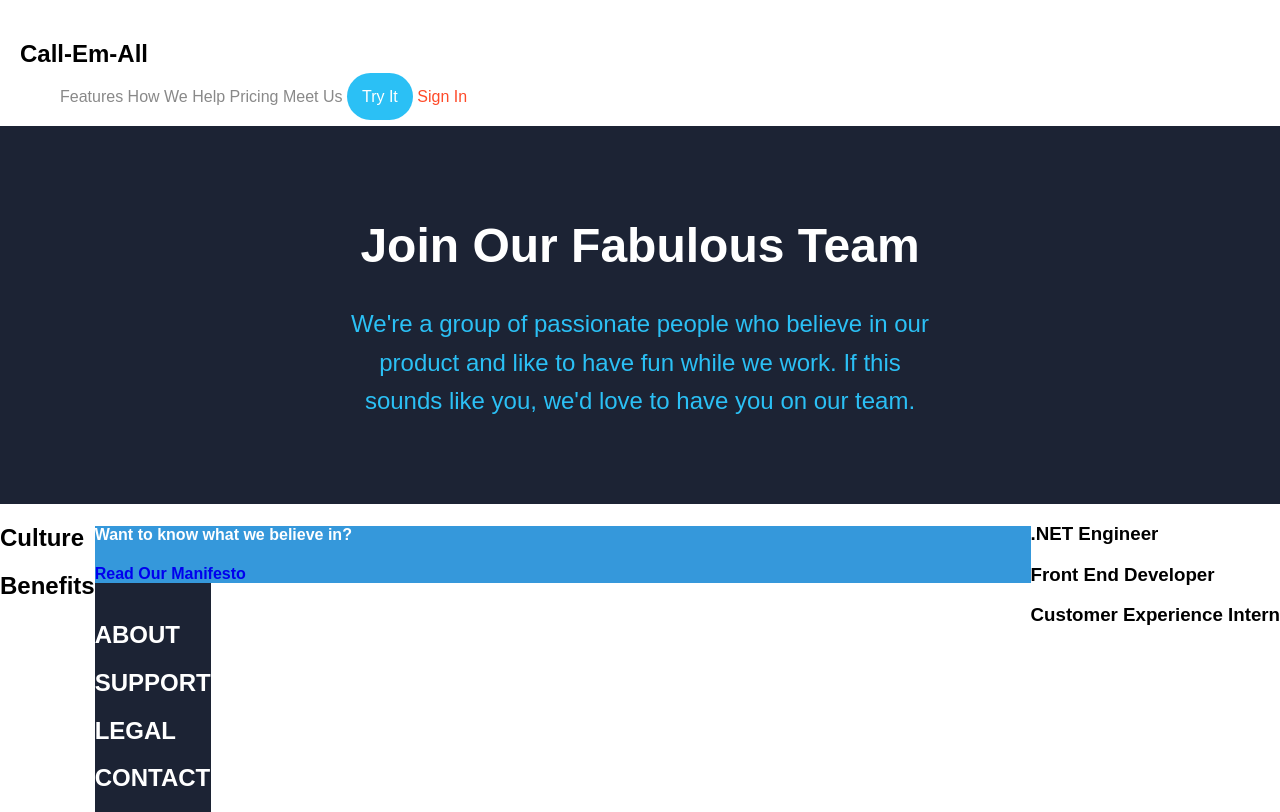
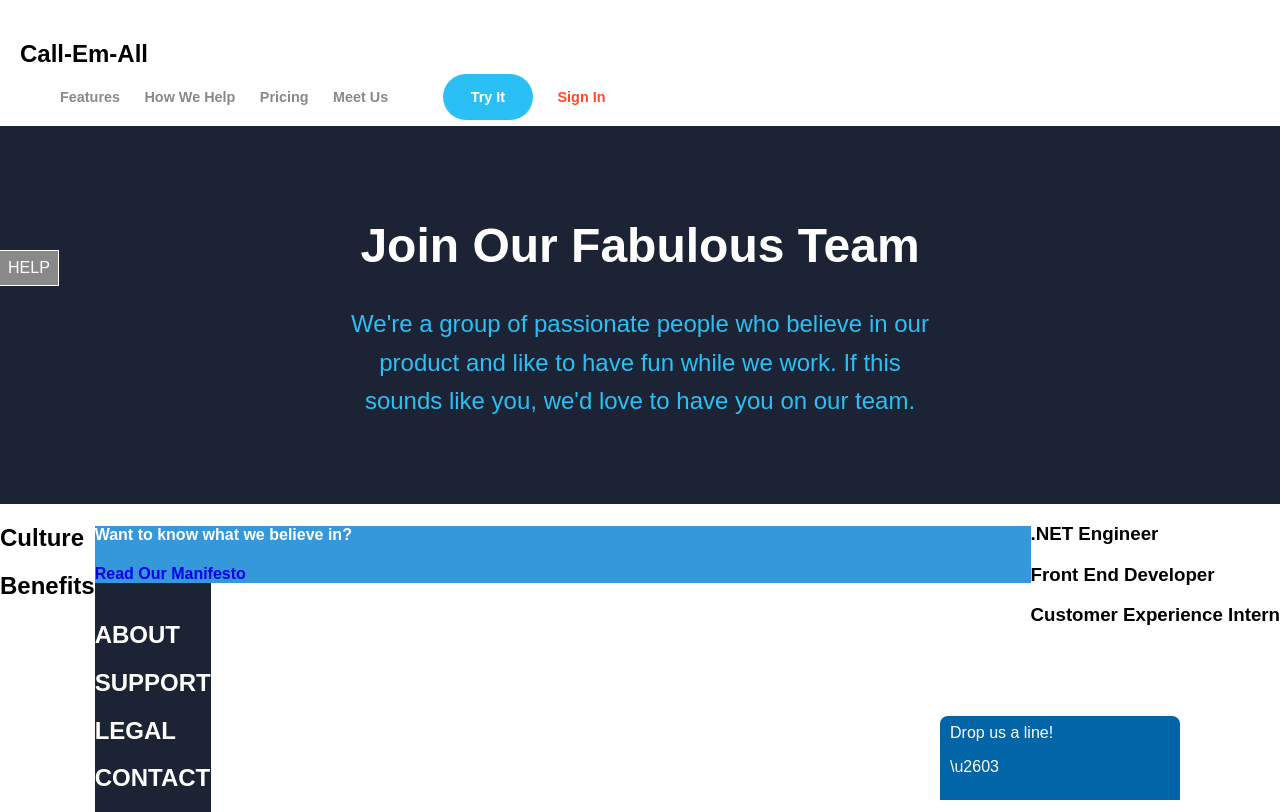
Before and after one commit to m2mathew/cea-job-listing, a plain HTML site: page index.html in a window 1280 px wide. Drawn offline with Linux system fonts and the light colour scheme.

Commit message:
Added side rail box and footer sticky box.

```diff
--- a/index.html
+++ b/index.html
@@ -1,8 +1,9 @@
 <!DOCTYPE html>
 <html>
 <head>
-	<title>CEA Job Listing</title>
+	<title>We're Hiring - Join our talented team @ Call-Em-All</title>
 	<link rel="stylesheet" type="text/css" href="styles/main.css">
+	<link rel="shortcut icon" href="//cdn.call-em-all.com/assets/favicon.ico" type="image/ico">
 </head>
 <body>
 
@@ -16,7 +17,7 @@
 			<li><a href="#">Meet Us</a></li>
 			<span>
 				<a href="#" class="try-button">Try It</a>
-				<span class="sign-in">Sign In</span>
+				<span class="sign-in"><a href="#">Sign In</a></span>
 			</span>
 		</ul>
 
@@ -26,6 +27,7 @@
 		<header class"header">
 			<h1 class="header-title">Join Our Fabulous Team</h1>
 			<p class="header-text">We're a group of passionate people who believe in our product and like to have fun while we work. If this sounds like you, we'd love to have you on our team.</p>
+			<div id="help-sidebar">HELP</div>
 		</header>
 		<section class="main-content">
 			<div class="left-container">
@@ -74,6 +76,7 @@
 			<div class="footer-social-icons">
 
 			</div>
+			<div id="feedback-box">Drop us a line!<p>\u2603</p></div>
 
 		</section>
 	</footer>
--- a/styles/main.css
+++ b/styles/main.css
@@ -21,18 +21,37 @@
 .nav .nav-links a {
 	text-decoration: none;
 	color: #898989;
+	font-weight: bold;
+	margin-right: 20px;
+	font-size: 0.9em;
+}
+
+.nav .nav-links a:hover {
+	color: #FE4A29;
 }
 
 .nav .nav-links span .try-button {
 	width: 120em;
 	background-color: #2BC0F5;
 	color: #fff;
+	font-weight: bold;
   border-radius: 25px;
-  padding: 15px;
+  padding: 15px 28px;
+  margin-left: 30px;
+  margin-right: 20px;
 }
 
-.nav .nav-links span .sign-in {
+.nav .nav-links span .try-button:hover {
+	background-color: #FE4A29;
+}
+
+.nav .nav-links span .sign-in a {
 	color: #FE4A29;
+	font-weight: bold;
+}
+
+.nav .nav-links span .sign-in a:hover {
+	color: #2BC0F5;
 }
 
 main {
@@ -60,6 +79,17 @@
 	color: #2BC0F5;
 	font-size: 1.5em;
 	line-height: 1.6;
+}
+
+main header #help-sidebar {
+	color: #fff;
+	background-color: #898989;
+	position: absolute;
+	top: 250px;
+	left: 0;
+	padding: 8px;
+	border: 1.5px solid white;
+	border-left: none;
 }
 
 main .main-content .left-container {
@@ -112,3 +142,15 @@
 .footer-links:first-child {
 	margin-left: 64px;
 }
+
+.footer .footer-content #feedback-box {
+	position: absolute;
+	right: 100px;
+	bottom: 0;
+	width: 220px;
+	background-color: #0265A8;
+	color: #fff;
+	padding: 8px 10px;
+	border-top-right-radius: 8px;
+	border-top-left-radius: 8px;
+}
```
Also changed, not shown: images/cea-images.png (added), images/help.jpg (added).
